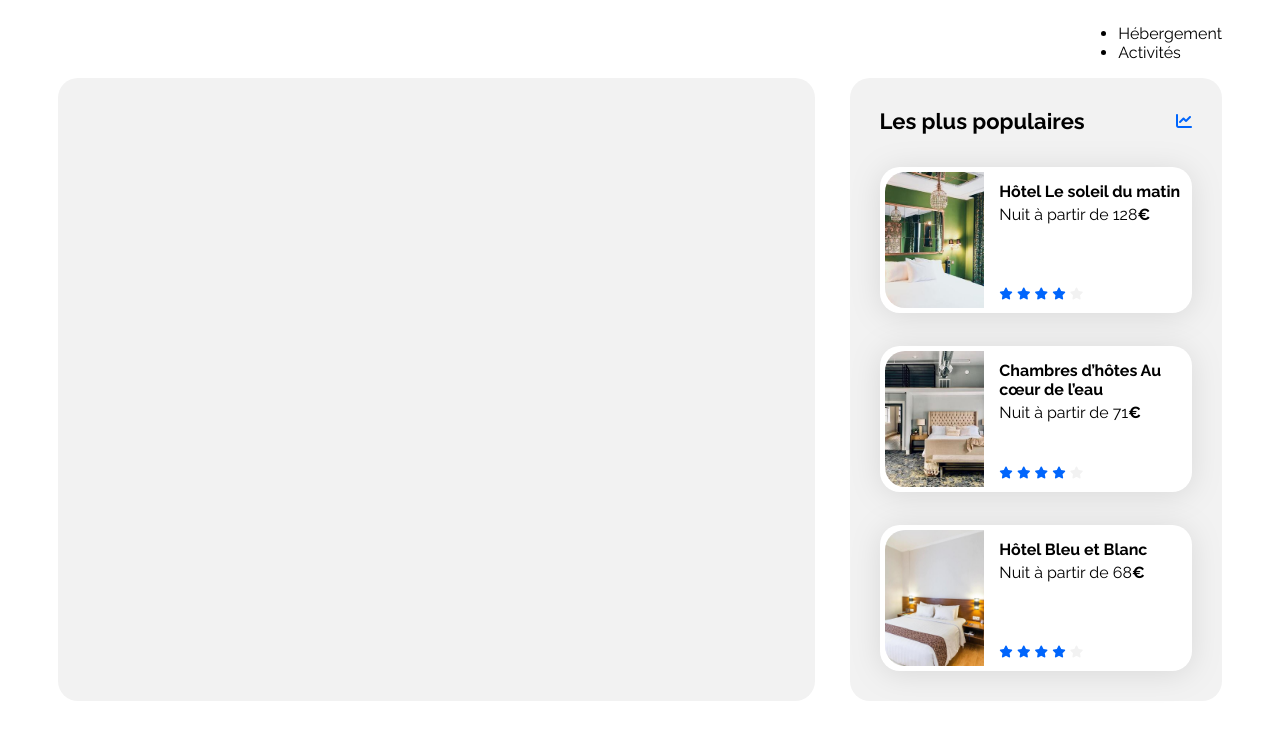
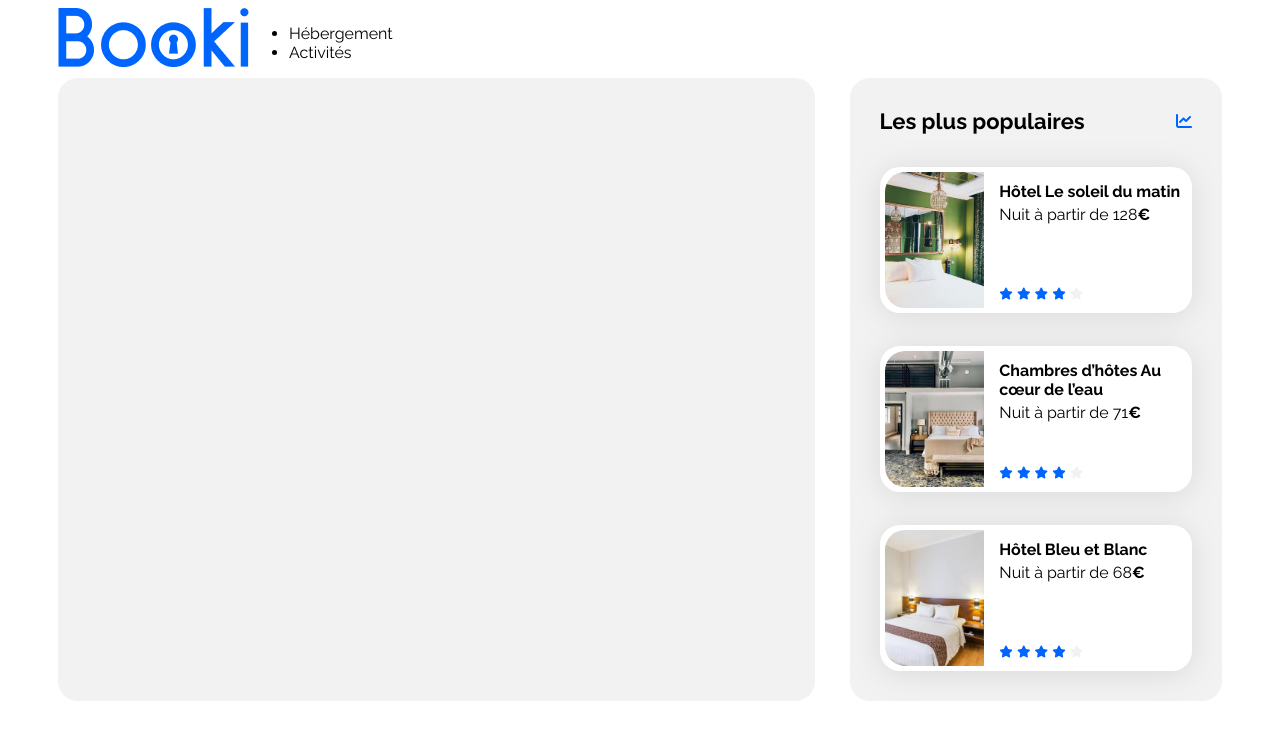
Before and after one commit to GB-OC/OpenclassroomsProject, a plain HTML site: page booki-starter-code/index.html in a window 1280 px wide. Drawn offline with Linux system fonts and the light colour scheme.

Commit message:
10/10 header

```diff
--- a/booki-starter-code/css/style.css
+++ b/booki-starter-code/css/style.css
@@ -59,6 +59,14 @@ a {
 }
 
 /****** Header ***********/
+
+header {
+    display: flex;
+}
+
+
+
+
 .HebergementsActivitesHeader {
     display: flex;
     justify-content: flex-end;
--- a/booki-starter-code/index.html
+++ b/booki-starter-code/index.html
@@ -18,6 +18,10 @@
 <body>
     <div class="main-container">
         <header>
+            <a href="index.html">
+                <img src="images/logo/Booki.png" alt="Logo Booki" class="imageheader">
+            </a>
+
             <div class="HebergementsActivitesHeader">
                 <ul class="listeHebergActivites">
                     <li class="boutonHebergement">Hébergement</li>
```
